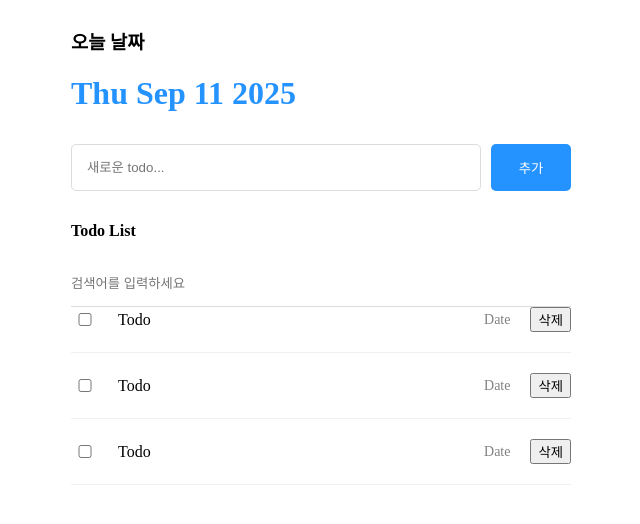
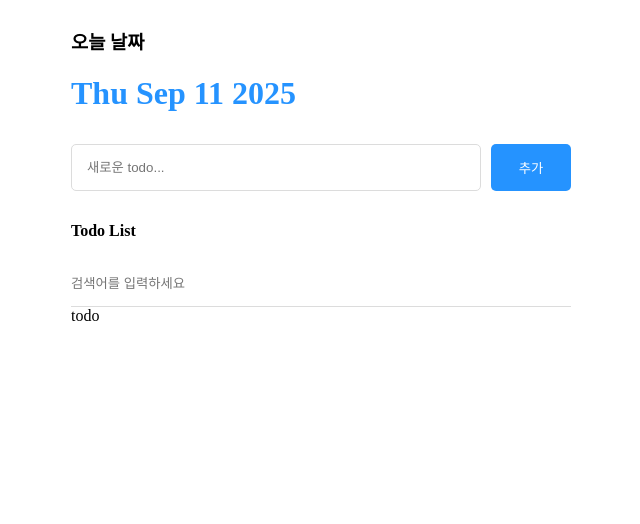
Before and after one commit to ByungJae-Lee/todo_app, a React (Vite) app: page / in a window 1280 px wide. Shown: the top 524 px of the page, without its empty margins (319-959 px from the left). Built offline with nearby package versions, Linux system fonts and the light colour scheme.

Commit message:
Read part1

```diff
--- a/src/App.jsx
+++ b/src/App.jsx
@@ -43,7 +43,7 @@ function App() {
     <div className="App">
       <Header />
       <Editor onCreate={onCreate} />
-      <List />
+      <List todos={todos} />
     </div>
   );
 }
--- a/src/components/List.jsx
+++ b/src/components/List.jsx
@@ -2,15 +2,15 @@ import React from 'react';
 import './List.css';
 import TodoItem from './TodoItem';
 
-const List = () => {
+const List = ({ todos }) => {
   return (
     <div className="List">
       <h4>Todo List</h4>
       <input placeholder="검색어를 입력하세요" />
       <div className="todos_wrapper">
-        <TodoItem />
-        <TodoItem />
-        <TodoItem />
+        {todos.map((todo) => {
+          return <div>todo</div>;
+        })}
       </div>
     </div>
   );
```
